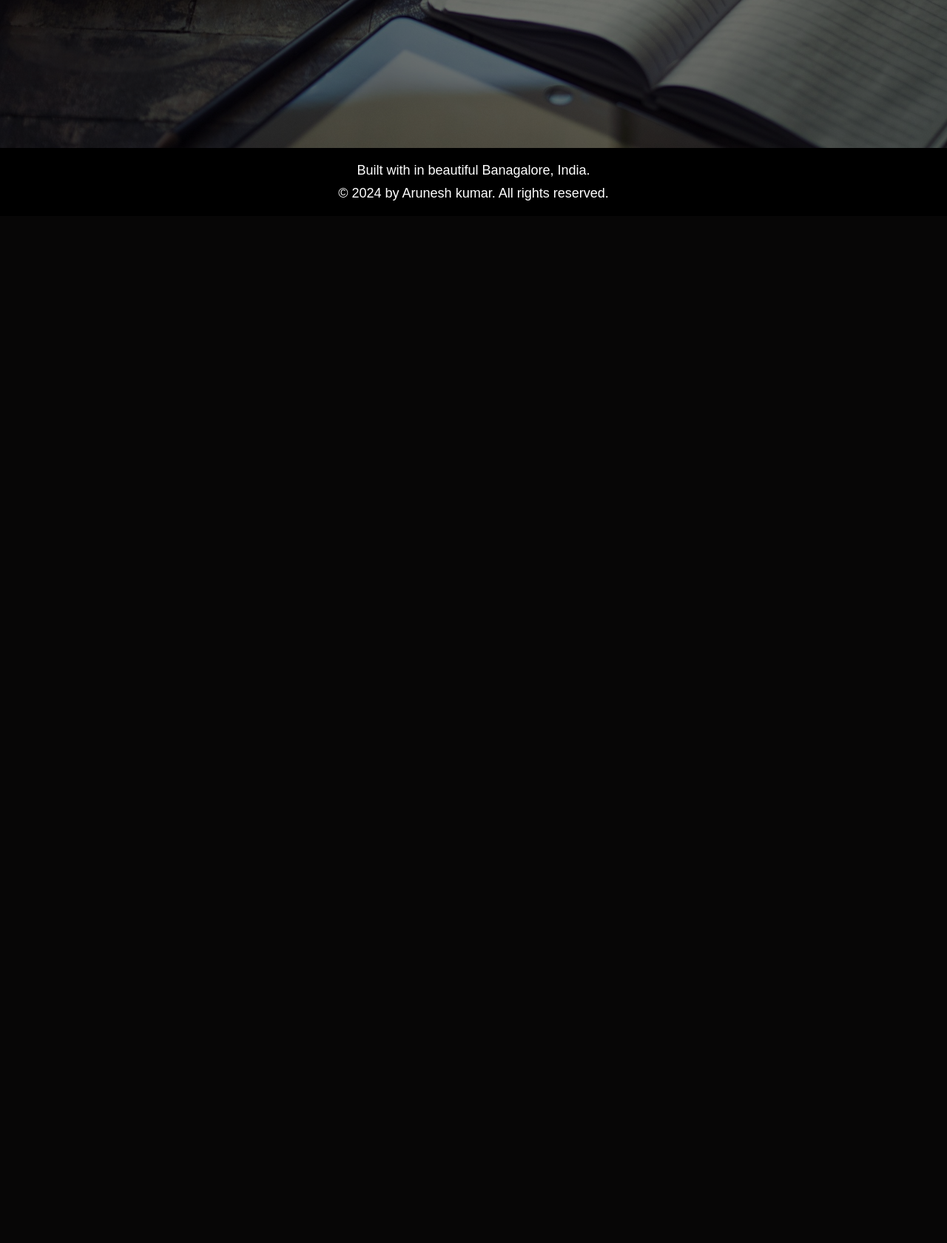
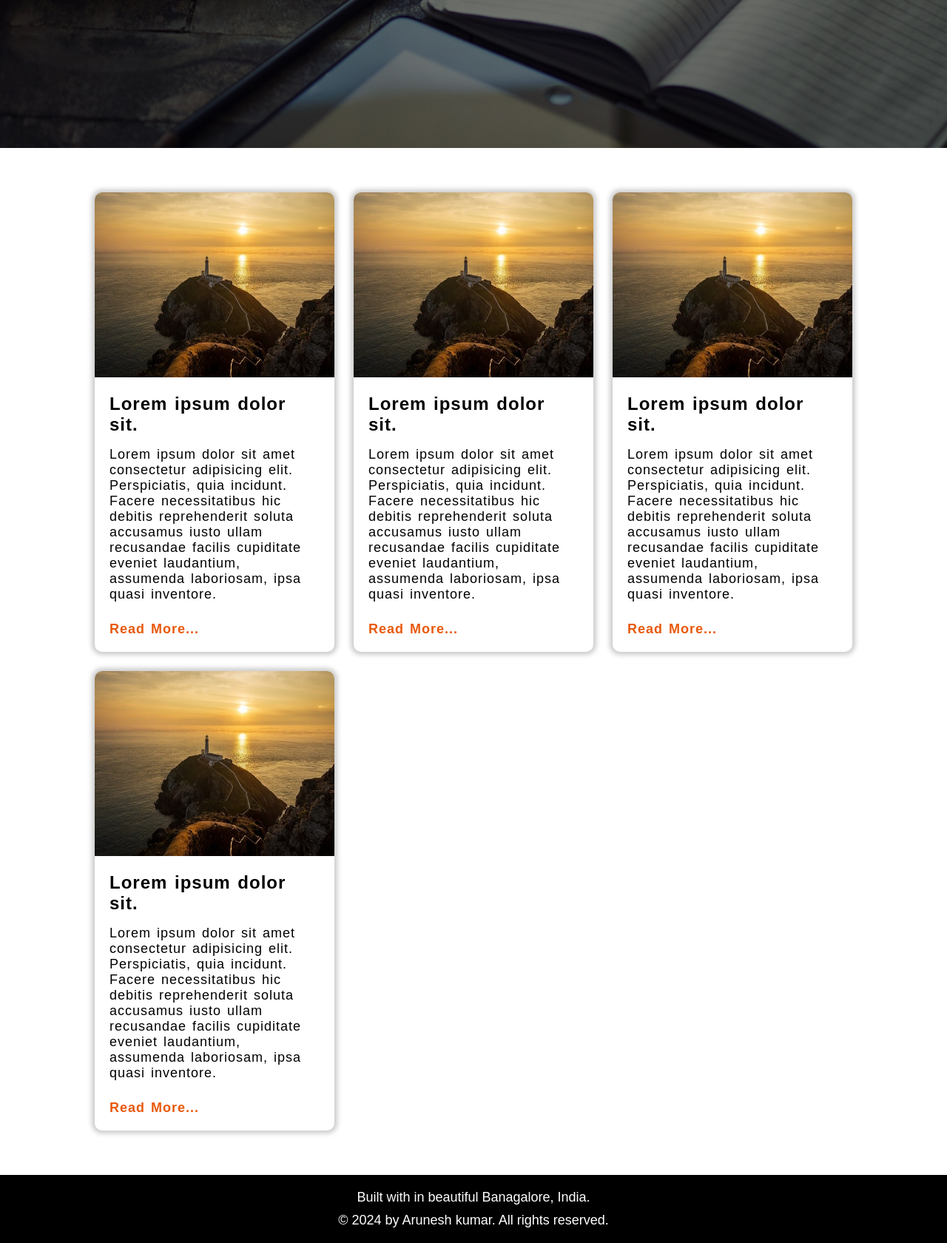
Before and after one commit to kingarunesh/Mini-Blog, a Django app: page / in a window 1280 px wide. Shown: the part 596-2276 px from the top of the page at 74% size. Before the commit the page ends 867 px from the top, so only its background shows below. Run offline with Django 5.2, Linux system fonts and the light colour scheme.

Commit message:
3.4 : style : index

```diff
--- a/index/static/index/css/style.css
+++ b/index/static/index/css/style.css
@@ -0,0 +1,45 @@
+section.index-blog {
+    width: 80%;
+    margin: 6rem auto;
+
+    display: grid;
+    grid-template-columns: 1fr 1fr 1fr;
+    gap: 2.6rem;
+}
+
+section.index-blog article {
+    box-shadow: 0 0 6px 4px #ccc;
+    border-radius: 1rem;
+}
+
+section.index-blog article img {
+    width: 100%;
+    height: 25rem;
+    border-top-right-radius: 1rem;
+    border-top-left-radius: 1rem;
+}
+
+section.index-blog article div {
+    padding: 2rem;
+    letter-spacing: 1px;
+    word-spacing: 2px;
+
+    display: flex;
+    flex-direction: column;
+    gap: 1.6rem;
+}
+
+section.index-blog article div h3 {
+    font-size: 2.4rem;
+}
+
+section.index-blog article div p {
+    font-size: 1.8rem;
+}
+
+.read-more {
+    margin-top: 1rem;
+    font-size: 1.8rem;
+    color: #e8590c;
+    font-weight: bold;
+}
--- a/index/templates/index/index.html
+++ b/index/templates/index/index.html
@@ -16,7 +16,67 @@
 
 {% block content %}
 
-<main></main>
+<section class="index-blog">
+    <article>
+        <img src="{% static "img/a.jpg" %}" alt="">
+
+        <div>
+            <h3>Lorem ipsum dolor sit.</h3>
+            <p>
+                Lorem ipsum dolor sit amet consectetur adipisicing elit. Perspiciatis, quia incidunt. Facere necessitatibus hic
+                debitis reprehenderit soluta accusamus iusto ullam recusandae facilis cupiditate eveniet laudantium, assumenda
+                laboriosam, ipsa quasi inventore.
+            </p>
+
+            <a href="/" class="read-more">Read More...</a>
+        </div>
+    </article>
+
+    <article>
+        <img src="{% static "img/a.jpg" %}" alt="">
+
+        <div>
+            <h3>Lorem ipsum dolor sit.</h3>
+            <p>
+                Lorem ipsum dolor sit amet consectetur adipisicing elit. Perspiciatis, quia incidunt. Facere necessitatibus hic
+                debitis reprehenderit soluta accusamus iusto ullam recusandae facilis cupiditate eveniet laudantium, assumenda
+                laboriosam, ipsa quasi inventore.
+            </p>
+
+            <a href="/" class="read-more">Read More...</a>
+        </div>
+    </article>
+
+    <article>
+        <img src="{% static "img/a.jpg" %}" alt="">
+
+        <div>
+            <h3>Lorem ipsum dolor sit.</h3>
+            <p>
+                Lorem ipsum dolor sit amet consectetur adipisicing elit. Perspiciatis, quia incidunt. Facere necessitatibus hic
+                debitis reprehenderit soluta accusamus iusto ullam recusandae facilis cupiditate eveniet laudantium, assumenda
+                laboriosam, ipsa quasi inventore.
+            </p>
+
+            <a href="/" class="read-more">Read More...</a>
+        </div>
+    </article>
+
+    <article>
+        <img src="{% static "img/a.jpg" %}" alt="">
+
+        <div>
+            <h3>Lorem ipsum dolor sit.</h3>
+            <p>
+                Lorem ipsum dolor sit amet consectetur adipisicing elit. Perspiciatis, quia incidunt. Facere necessitatibus hic
+                debitis reprehenderit soluta accusamus iusto ullam recusandae facilis cupiditate eveniet laudantium, assumenda
+                laboriosam, ipsa quasi inventore.
+            </p>
+
+            <a href="/" class="read-more">Read More...</a>
+        </div>
+    </article>
+</section>
 
 {% endblock content %}
 
```
